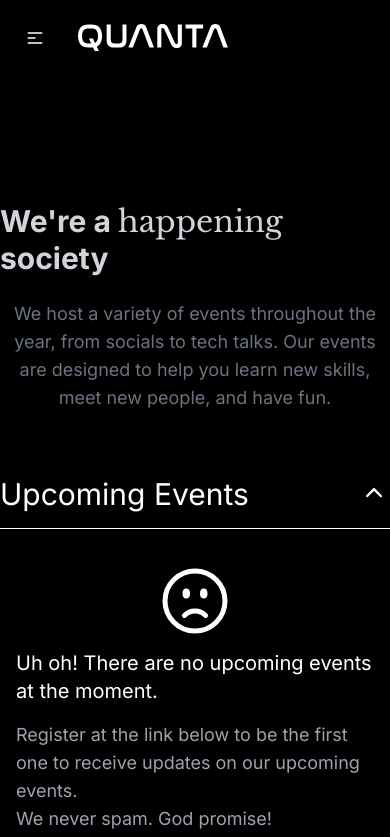
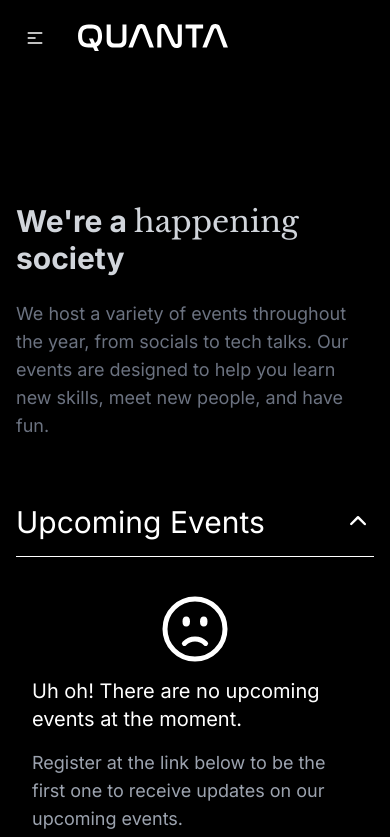
Before and after one commit to thisisamish/quanta, a Next.js app: page /events in a window 390 px wide. Shown: the top 837 px of the page. Built offline with nearby package versions, Linux system fonts and the light colour scheme.

Commit message:
mobile ui optimisation

```diff
--- a/app/(public)/events/layout.tsx
+++ b/app/(public)/events/layout.tsx
@@ -1,6 +1,6 @@
 export default function Layout({ children }: { children: React.ReactNode }) {
     return (
-        <main className="max-w-6xl mx-auto">
+        <main className="px-4 max-w-6xl mx-auto">
             {children}
         </main>
     )
--- a/app/(public)/events/page.tsx
+++ b/app/(public)/events/page.tsx
@@ -31,7 +31,7 @@ export default function EventsPage() {
 				<span className="font-cursive font-normal">happening</span>{' '}
 				society
 			</motion.h1>
-			<p className="text-center lg:text-left text-lg mb-12 mt-6 max-w-md sm:max-w-xl md:max-w-2xl lg:max-w-3xl sm:text-gray-400 text-gray-500">
+			<p className="text-left text-lg mb-12 mt-6 max-w-md sm:max-w-xl md:max-w-2xl lg:max-w-3xl sm:text-gray-400 text-gray-500">
 				We host a variety of events throughout the year, from socials to
 				tech talks. Our events are designed to help you learn new
 				skills, meet new people, and have fun.
```
